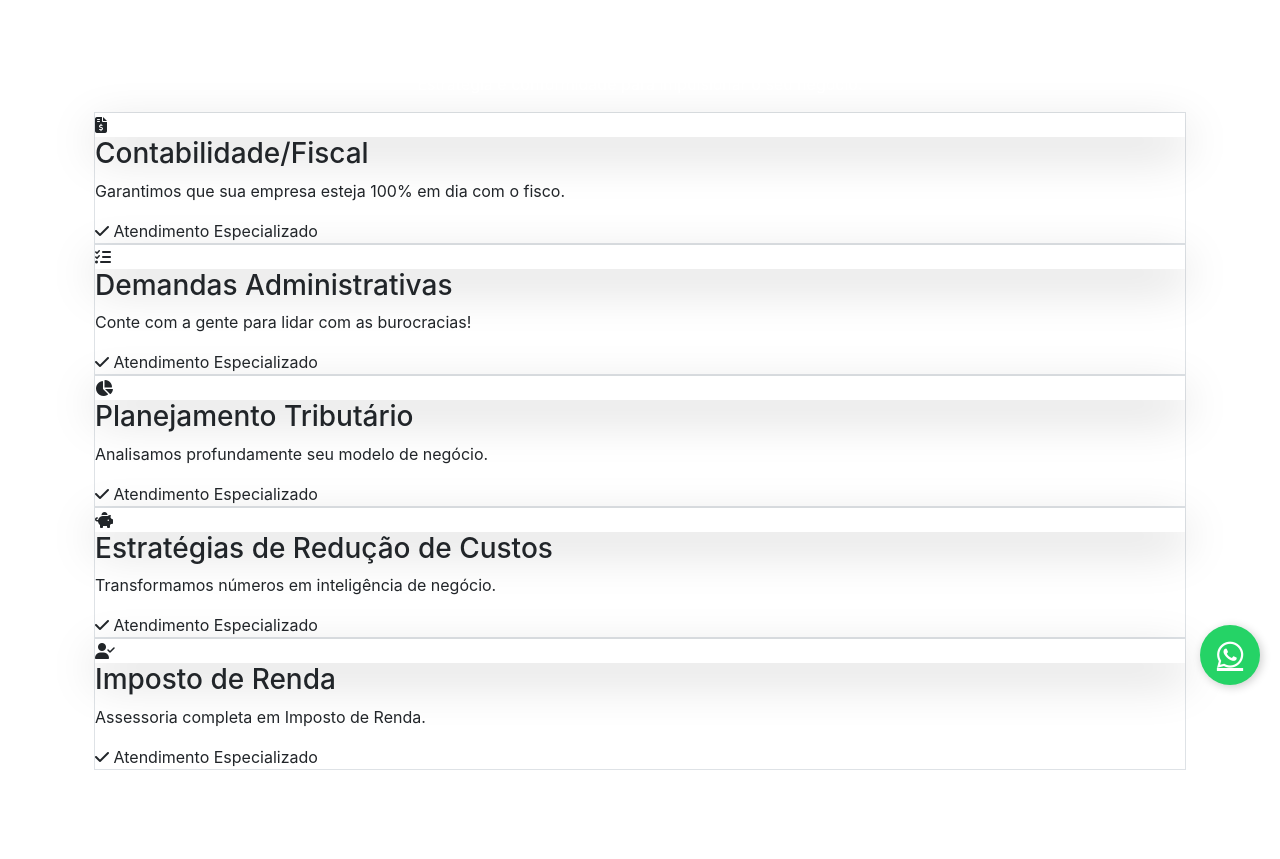
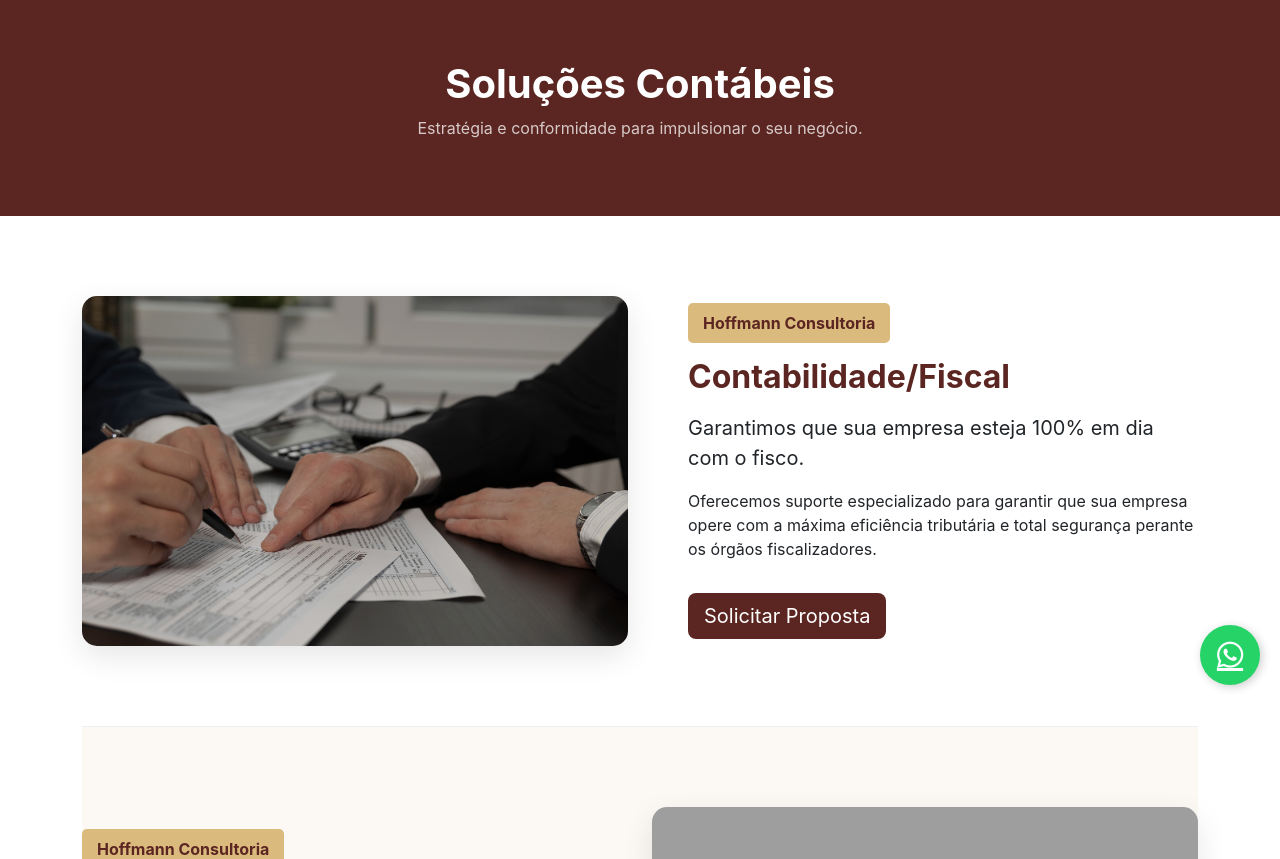
Before and after one commit to Kelvin-Luis-Dev/hoffmancontabilidade, a Flask app: page /servicos in a window 1280 px wide. Shown: the part 95-954 px from the top of the page. Run offline with Flask 2, Linux system fonts and the light colour scheme; grey boxes are pictures that could not be loaded.

Commit message:
Update servicos.html

```diff
--- a/templates/servicos.html
+++ b/templates/servicos.html
@@ -1,68 +1,49 @@
-{% extends 'base.html' %}
+{% extends "base.html" %}
+
+{% block extra_css %}
+<style>
+    .service-section { padding: 80px 0; border-bottom: 1px solid #eee; }
+    .service-section:nth-child(even) { background-color: #fcf9f4; }
+    .service-img { border-radius: 15px; height: 350px; object-fit: cover; width: 100%; box-shadow: 0 10px 30px rgba(0,0,0,0.1); }
+    .badge-service { background-color: var(--amarelo); color: var(--bordo); padding: 8px 15px; border-radius: 5px; font-weight: bold; margin-bottom: 15px; display: inline-block; }
+</style>
+{% endblock %}
 
 {% block content %}
-<section class="bg-bordo text-white py-16">
-    <div class="container mx-auto px-4 text-center">
-        <h1 class="text-4xl md:text-5xl font-bold mb-4">Soluções Contábeis</h1>
-        <p class="text-amarelo text-lg font-medium">Estratégia e conformidade para impulsionar o seu negócio.</p>
+<section class="page-header" style="background: var(--bordo); padding: 60px 0; color: white; text-align: center;">
+    <div class="container">
+        <h1 class="fw-bold">Soluções Contábeis</h1>
+        <p class="opacity-75">Estratégia e conformidade para impulsionar o seu negócio.</p>
     </div>
 </section>
 
-<section class="py-20 bg-white">
-    <div class="container mx-auto px-4">
-        <div class="grid grid-cols-1 md:grid-cols-2 gap-8">
-            {% for service in services %}
-            <div id="{{ service.id }}" class="group bg-gray-50 p-8 rounded-3xl border border-gray-100 hover:shadow-xl transition-all duration-300">
-                <div class="flex items-center mb-6">
-                    <div class="w-14 h-14 bg-bordo text-amarelo rounded-2xl flex items-center justify-center text-2xl mr-4 shadow-lg group-hover:scale-110 transition">
-                        <i class="fas
-                            {% if service.id == 'contabilidade-fiscal' %}fa-file-invoice-dollar
-                            {% elif service.id == 'ir-pf-pj' %}fa-tasks
-                            {% elif service.id == 'planejamento-tributario' %}fa-chart-pie
-                            {% elif service.id == 'escrituracao' %}fa-piggy-bank
-                            {% else %}fa-user-check{% endif %}">
-                        </i>
-                    </div>
-                    <h3 class="text-2xl font-bold text-bordo">{{ service.title }}</h3>
-                </div>
-                <p class="text-gray-700 leading-relaxed mb-6">
-                    {{ service.body }}
-                </p>
-                <div class="flex items-center text-amarelo_dark font-bold text-sm">
-                    <i class="fas fa-check mr-2"></i> Atendimento Especializado
-                </div>
+<div class="container">
+    {% for service in services %}
+    <section class="service-section" id="{{ service.id }}">
+        <div class="row align-items-center {% if loop.index is even %}flex-row-reverse{% endif %}">
+            <div class="col-lg-6">
+                <img src="{{ url_for('static', filename='img/' + service.image) }}" alt="{{ service.title }}" class="service-img mb-4 mb-lg-0">
             </div>
-            {% endfor %}
+            <div class="col-lg-6 {% if loop.index is even %}pe-lg-5{% else %}ps-lg-5{% endif %}">
+                <span class="badge-service">Hoffmann Consultoria</span>
+                <h2 class="fw-bold mb-3" style="color: var(--bordo);">{{ service.title }}</h2>
+                <p class="fs-5">{{ service.body }}</p>
+                <p>Oferecemos suporte especializado para garantir que sua empresa opere com a máxima eficiência tributária e total segurança perante os órgãos fiscalizadores.</p>
+                <a href="https://wa.me/5547984474038" class="btn btn-dark btn-lg mt-3" style="background-color: var(--bordo); border: none;">Solicitar Proposta</a>
+            </div>
         </div>
-    </div>
-</section>
-
-<section class="py-16 bg-bordo text-white overflow-hidden relative">
-    <div class="container mx-auto px-4 relative z-10 text-center">
-        <h2 class="text-3xl font-bold mb-6">Não encontrou o que precisava?</h2>
-        <p class="text-gray-300 mb-10 max-w-2xl mx-auto text-lg">
-            Cada empresa é única. Fale diretamente com nossos especialistas para uma solução personalizada e estratégica para o seu modelo de negócio.
-        </p>
-        <div class="flex justify-center">
-            <a href="https://wa.me/5547984474038" class="bg-amarelo text-bordo px-10 py-4 rounded-full font-extrabold text-lg hover:bg-white transition flex items-center shadow-2xl">
-                <i class="fab fa-whatsapp mr-3 text-2xl"></i> FALAR COM ESPECIALISTA
-            </a>
-        </div>
-    </div>
-    <div class="absolute bottom-0 left-1/2 transform -translate-x-1/2 translate-y-1/2 w-[800px] h-[300px] bg-amarelo opacity-5 rounded-full blur-3xl"></div>
-</section>
+    </section>
+    {% endfor %}
+</div>
 
 <script>
-    document.addEventListener("DOMContentLoaded", function() {
+    window.onload = function() {
         const urlParams = new URLSearchParams(window.location.search);
         const anchor = urlParams.get('anchor');
         if (anchor) {
             const element = document.getElementById(anchor);
-            if (element) {
-                element.scrollIntoView({ behavior: 'smooth' });
-                element.classList.add('ring-2', 'ring-amarelo'); // Destaque temporário
-            }
+            if (element) element.scrollIntoView({ behavior: 'smooth' });
         }
-    });
+    }
 </script>
 {% endblock %}
```
